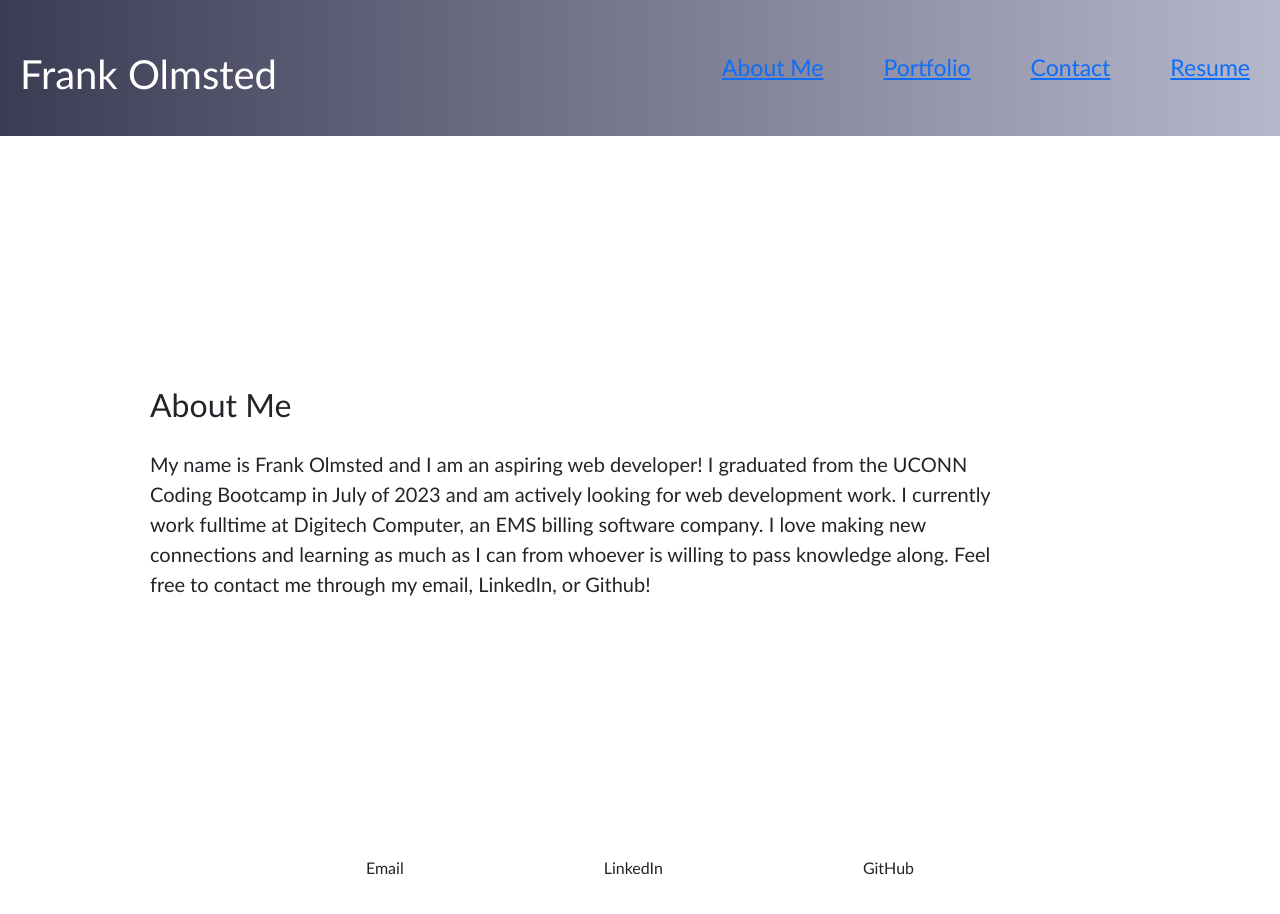
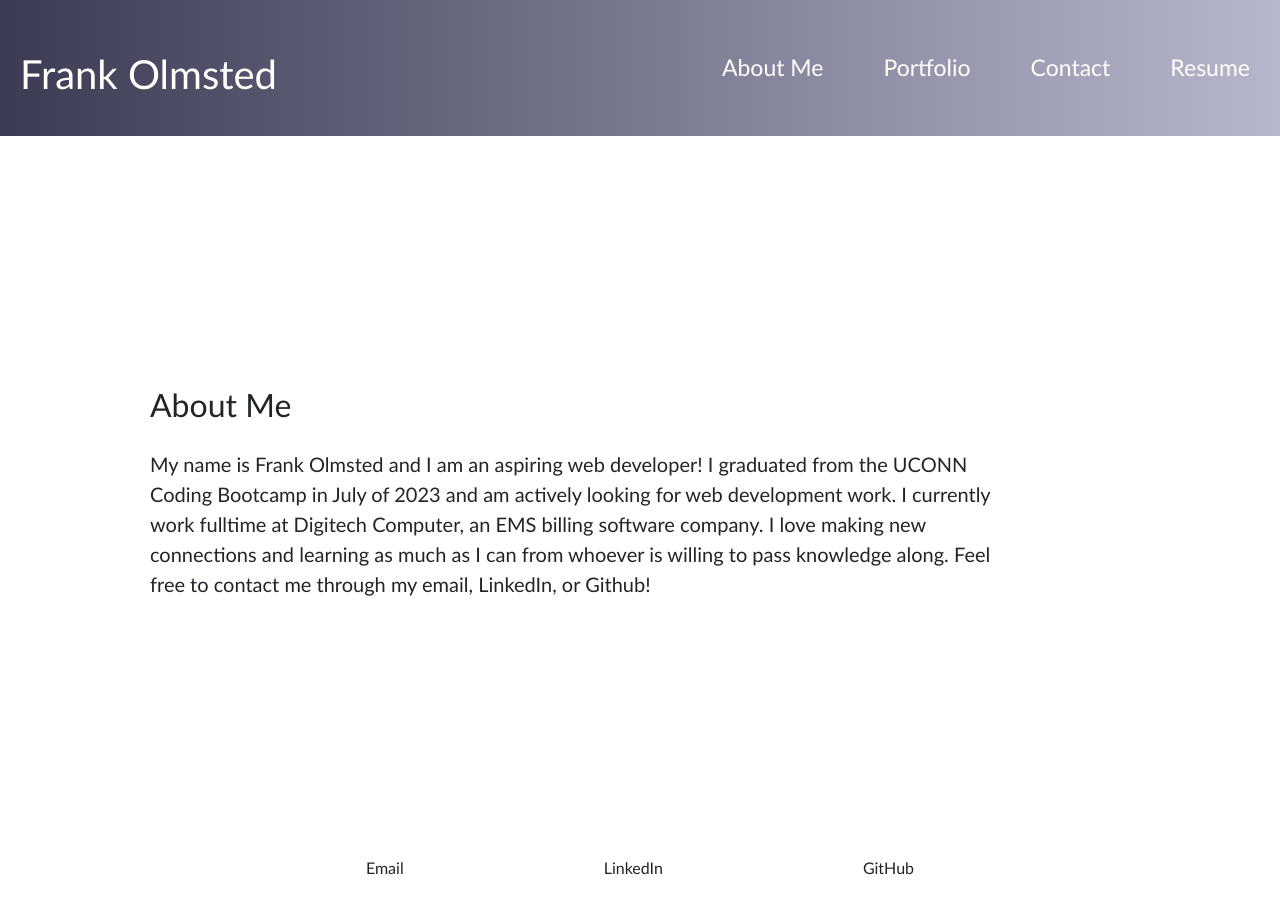
Before and after one commit to frankolms/React-Portfolio, a React (Create React App) app in the folder react-portfolio/: page / in a window 1280 px wide. Shown: the top 914 px of the page. Built offline with nearby package versions, Linux system fonts and the light colour scheme.

Commit message:
issue with rendering cards 2 per row

```diff
--- a/react-portfolio/src/App.css
+++ b/react-portfolio/src/App.css
@@ -23,7 +23,7 @@ header {
   display: flex;
 }
 
-a {
+.section-links {
   padding: 0 30px;
   color: white;
   font-size: 23px;
@@ -98,15 +98,16 @@ footer {
   flex-direction: row;
 } */
 
-.card-style {
+/* .card-style {
   width: 18rem;
+} */
+
+.card {
+  flex-direction: row;
 }
 
 .project-card {
-  display: flex;
-  flex-wrap: wrap;
-  justify-content: space-evenly;
-  width: 50%;
+  margin-left: 10px;
 }
 
 .project-img {
--- a/react-portfolio/src/components/Navigation.js
+++ b/react-portfolio/src/components/Navigation.js
@@ -3,16 +3,32 @@ import React from "react";
 function Navigation({ renderedPage, handlePageRender }) {
   return (
     <nav className="links">
-      <a href="#about-me" onClick={() => handlePageRender("AboutMe")}>
+      <a
+        href="#about-me"
+        className="section-links"
+        onClick={() => handlePageRender("AboutMe")}
+      >
         About Me
       </a>
-      <a href="#portfolio" onClick={() => handlePageRender("Portfolio")}>
+      <a
+        href="#portfolio"
+        className="section-links"
+        onClick={() => handlePageRender("Portfolio")}
+      >
         Portfolio
       </a>
-      <a href="#contact" onClick={() => handlePageRender("Contact")}>
+      <a
+        href="#contact"
+        className="section-links"
+        onClick={() => handlePageRender("Contact")}
+      >
         Contact
       </a>
-      <a href="#resume" onClick={() => handlePageRender("Resume")}>
+      <a
+        href="#resume"
+        className="section-links"
+        onClick={() => handlePageRender("Resume")}
+      >
         Resume
       </a>
     </nav>
--- a/react-portfolio/src/components/Project.js
+++ b/react-portfolio/src/components/Project.js
@@ -1,10 +1,12 @@
 import React from "react";
-import Card from "react-bootstrap/Card";
+// import Card from "react-bootstrap/Card";
+// import Col from "react-bootstrap/Col";
+// import Row from "react-bootstrap/Row";
 // import Button from "react-bootstrap;";
 
 function Project(props) {
   return (
-    // <div className="container">
+    // <div className="card" style={{width: "18rem"}}>
     //   <div className="project-card">
     //     <div>{props.data.title}</div>
     //     <img
@@ -15,13 +17,32 @@ function Project(props) {
     //   </div>
     // </div>
 
-    <Card style={{ width: "18rem" }}>
-      <Card.Img variant="top" src={props.data.image} alt={props.data.altText} />
-      <Card.Body>
-        <Card.Title>{props.data.title}</Card.Title>
-        <Card.Text>{props.data.description}</Card.Text>
-      </Card.Body>
-    </Card>
+    // <Card style={{ width: "18rem" }} className="project-card">
+    //   <Card.Img variant="top" src={props.data.image} alt={props.data.altText} />
+    //   <Card.Body>
+    //     <Card.Title>{props.data.title}</Card.Title>
+    //     <Card.Text>{props.data.description}</Card.Text>
+    //   </Card.Body>
+    // </Card>
+
+    <div className="container">
+      <div className="col-sm-6">
+        <div className="card" style={{ width: "18rem" }}>
+          <img
+            src={props.data.image}
+            className="card-img-top"
+            alt={props.data.altText}
+          />
+          <div className="card-body">
+            <h5 className="card-title">{props.data.title}</h5>
+            <p className="card-text">{props.data.description}</p>
+            <a href="#" className="btn btn-primary">
+              Check it out!
+            </a>
+          </div>
+        </div>
+      </div>
+    </div>
   );
 }
 
--- a/react-portfolio/src/components/pages/Portfolio.js
+++ b/react-portfolio/src/components/pages/Portfolio.js
@@ -19,6 +19,14 @@ function Portfolio() {
         "An English companion application to use alongside The Japanese Castle Association's guide book.",
       altText: "Map of Japan with website description",
     },
+    {
+      title: "Weather Dashboard",
+      website: "https://frankolms.github.io/Weather-Dashboard/",
+      image: "./images/Screenshot (37).png",
+      description:
+        "A simple weather dashboard that will show you the current weather and the five day forecast of any city.",
+      altText: "Weather Dashboard screenshot",
+    },
   ];
 
   return (
```
Also changed, not shown: react-portfolio/public/images/Screenshot (37).png (added).
